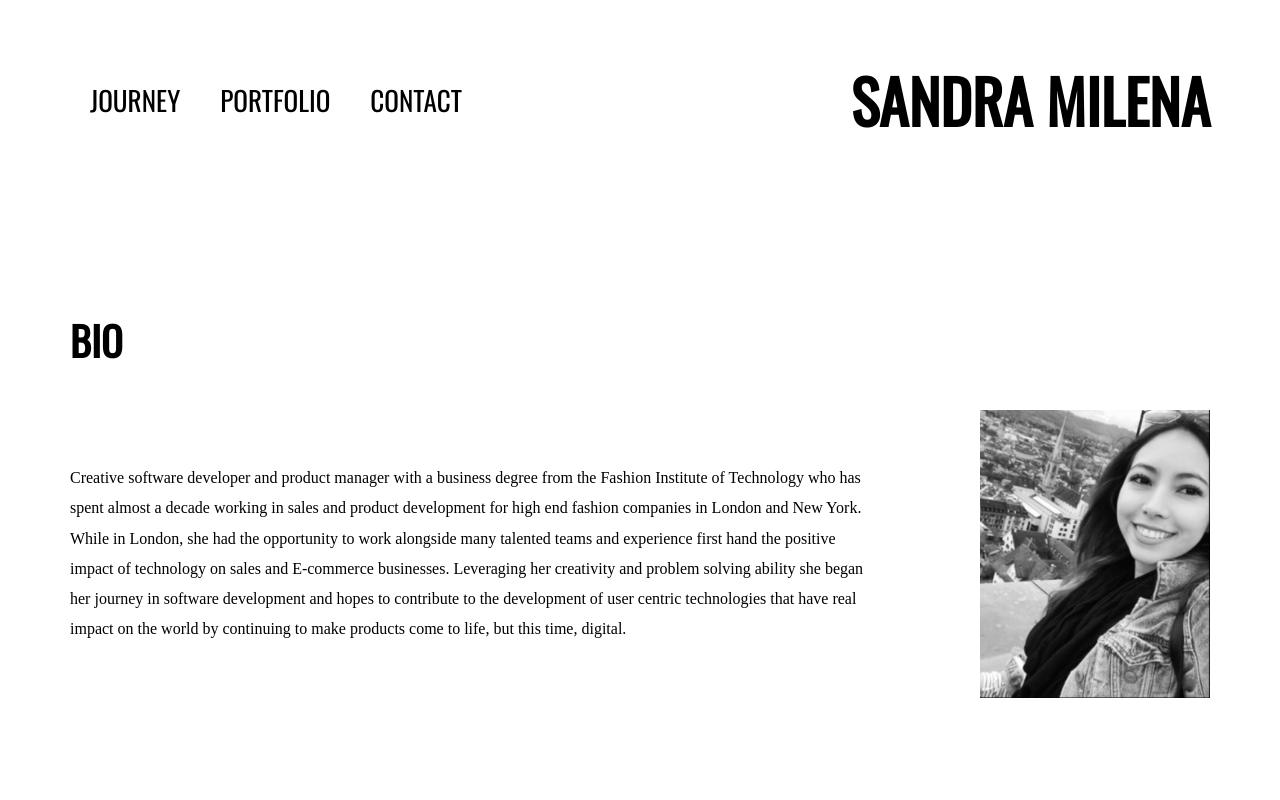
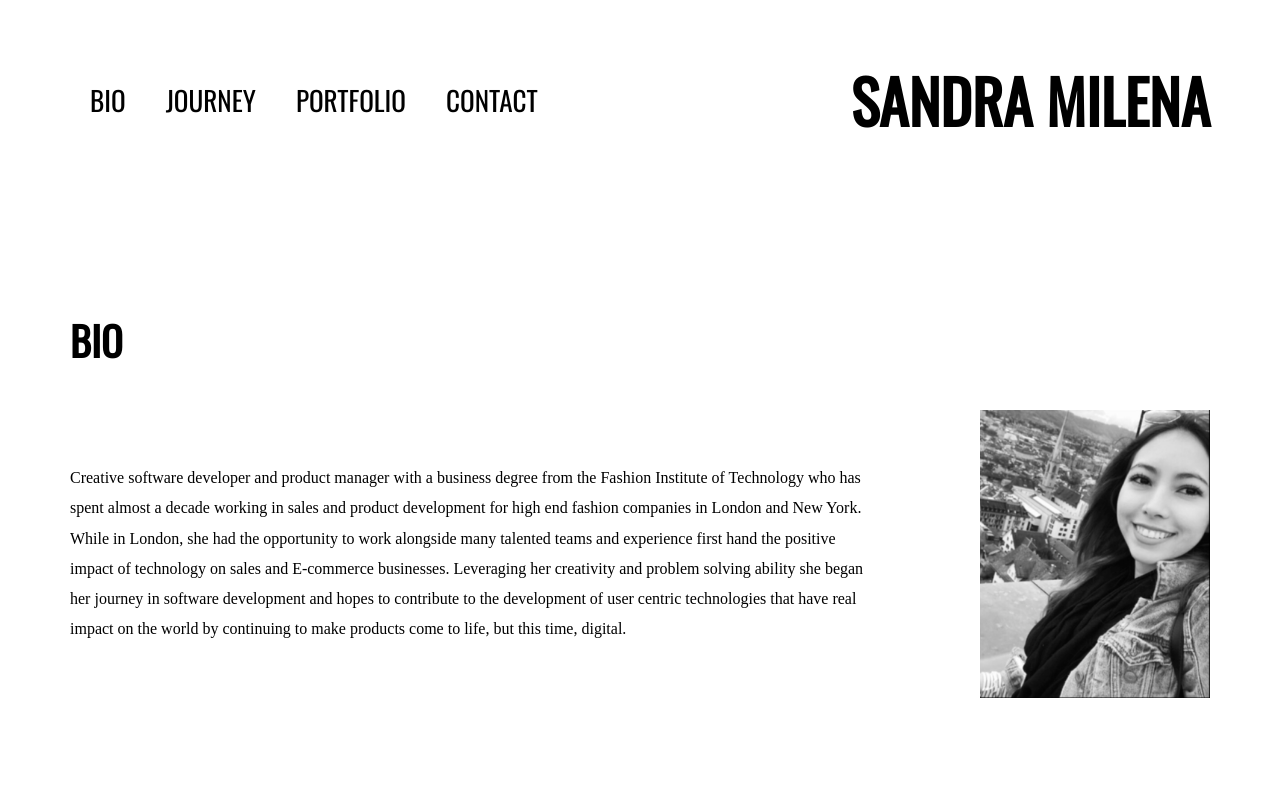
Before and after one commit to sandritaa/milenasatelier, a React (Create React App) app: page / in a window 1280 px wide. Shown: the top 800 px of the page. Built offline with nearby package versions, Linux system fonts and the light colour scheme; a web font is replaced by a local one.

Commit message:
add navbar bio link

```diff
--- a/src/Navbar.js
+++ b/src/Navbar.js
@@ -27,6 +27,11 @@ const Navbar = () => {
 
           <ul className="navLinks-item">
             <li>
+              <a href="#Bio" onClick={handleClick}>
+                Bio
+              </a>
+            </li>
+            <li>
               <a href="#Journey" onClick={handleClick}>
                 Journey
               </a>
```
